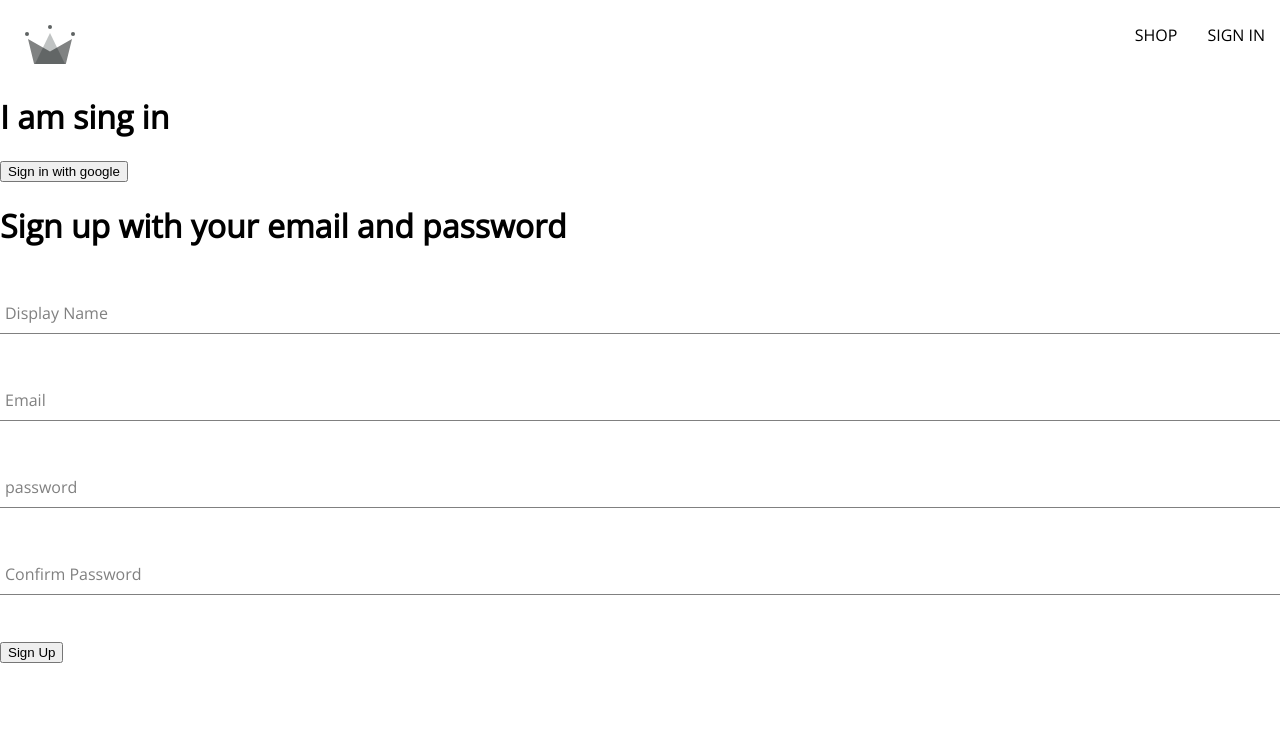
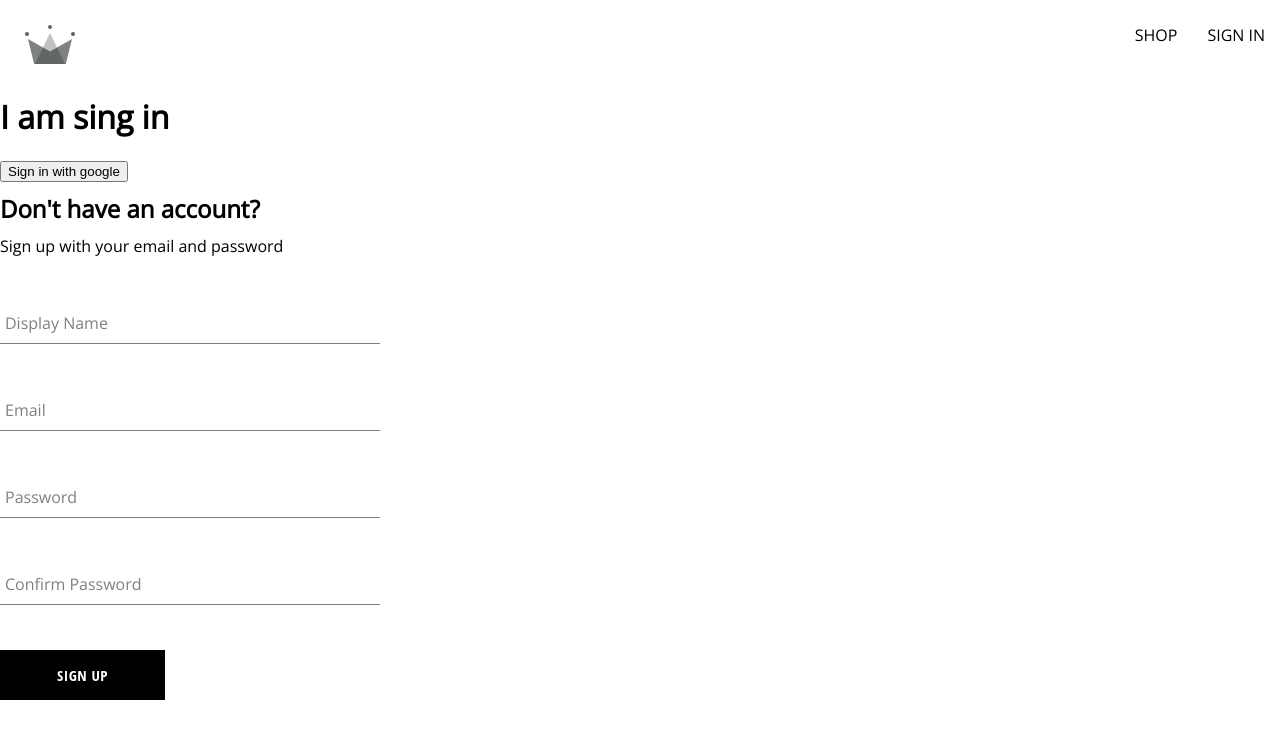
Before and after one commit to Alucard-2291/Clothing-eshop-dev, a React (Create React App) app: page /sign-in in a window 1280 px wide. Shown: the top 738 px of the page. Built offline with nearby package versions, Linux system fonts and the light colour scheme.

Commit message:
sign up and form styling

```diff
--- /dev/null
+++ b/src/components/button/button.component.js
@@ -0,0 +1,18 @@
+import './button.styles.scss';
+
+const BUTTON_TYPE_CLASSES = {
+  google: 'google-sign-in',
+  inverted: 'inverted',
+};
+const Button = ({ buttonType, children, ...otherProps }) => {
+  return (
+    <button
+      className={`button-container ${BUTTON_TYPE_CLASSES[buttonType]}`}
+      {...otherProps}
+    >
+      {children}
+    </button>
+  );
+};
+
+export default Button;
--- /dev/null
+++ b/src/components/button/button.styles.scss
@@ -0,0 +1,46 @@
+.button-container {
+  min-width: 165px;
+  width: auto;
+  height: 50px;
+  letter-spacing: 0.5px;
+  line-height: 50px;
+  padding: 0 35px 0 35px;
+  font-size: 15px;
+  background-color: black;
+  color: white;
+  text-transform: uppercase;
+  font-family: 'Open Sans Condensed';
+  font-weight: bolder;
+  border: none;
+  cursor: pointer;
+  display: flex;
+  justify-content: center;
+
+  &:hover {
+    background-color: white;
+    color: black;
+    border: 1px solid black;
+  }
+
+  &.google-sign-in {
+    background-color: #4285f4;
+    color: white;
+
+    &:hover {
+      background-color: #357ae8;
+      border: none;
+    }
+  }
+
+  &.inverted {
+    background-color: white;
+    color: black;
+    border: 1px solid black;
+
+    &:hover {
+      background-color: black;
+      color: white;
+      border: none;
+    }
+  }
+}
--- a/src/components/form-input/form-input.component.js
+++ b/src/components/form-input/form-input.component.js
@@ -3,6 +3,7 @@
 const FormInput = ({ label, ...otherProps }) => {
   return (
     <div className="group">
+      <input className="form-input" {...otherProps} />
       {label && (
         <label
           className={`${
@@ -12,7 +13,6 @@
           {label}
         </label>
       )}
-      <input className="form-input" {...otherProps} />
     </div>
   );
 };
--- a/src/components/sign-up-form/sign-up-form.js
+++ b/src/components/sign-up-form/sign-up-form.js
@@ -3,7 +3,9 @@
   createAuthUserWithEmailAndPassword,
   createUserDocumentFromAuth,
 } from '../../utils/firebase/firebase.utils';
+import Button from '../button/button.component';
 import FormInput from '../form-input/form-input.component';
+import './sign-up-form.scss';
 
 const defaultFormFields = {
   displayName: '',
@@ -49,8 +51,9 @@
   };
 
   return (
-    <div>
-      <h1>Sign up with your email and password</h1>
+    <div className='sign-up-container'>
+      <h2>Don't have an account?</h2>
+      <span>Sign up with your email and password</span>
       <form onSubmit={handleSubmit}>
         <FormInput
           label="Display Name"
@@ -71,7 +74,7 @@
         />
 
         <FormInput
-          label="password"
+          label="Password"
           required
           type="password"
           onChange={handleChange}
@@ -86,8 +89,7 @@
           name="confirmPassword"
           value={confirmPassword}
         />
-
-        <button type="submit">Sign Up</button>
+        <Button type='submit'> Sign Up</Button>
       </form>
     </div>
   );
--- a/src/components/sign-up-form/sign-up-form.scss
+++ b/src/components/sign-up-form/sign-up-form.scss
@@ -0,0 +1,9 @@
+.sign-up-container {
+  display: flex;
+  flex-direction: column;
+  width: 380px;
+
+  h2 {
+    margin: 10px 0;
+  }
+}
```
